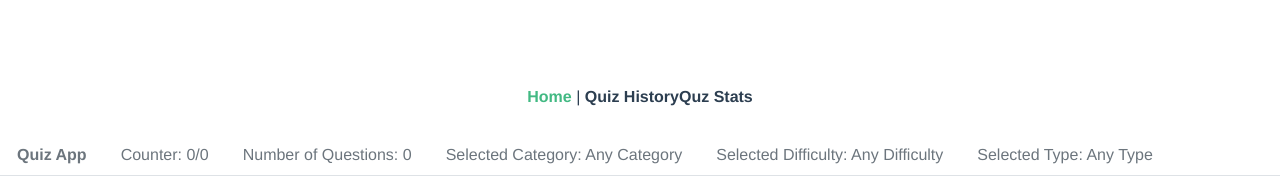
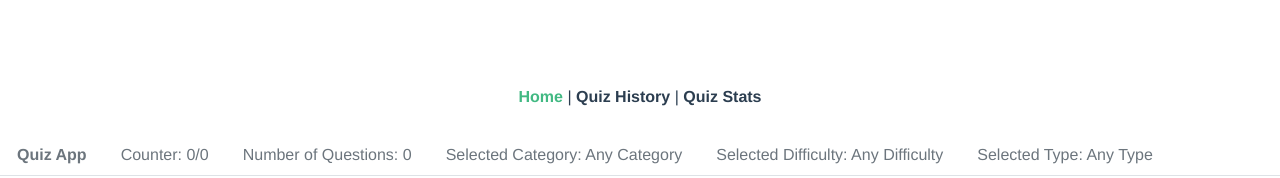
Before and after one commit to szcsaba33/evaluationtaskfrontend, a Vue app: page / in a window 1280 px wide. Shown: the top 178 px of the page. Built offline with nearby package versions, Linux system fonts and the light colour scheme.

Commit message:
Quiz stats update

```diff
--- a/src/App.vue
+++ b/src/App.vue
@@ -2,8 +2,8 @@
   <div id="app">
     <div id="nav">
       <router-link to="/">Home</router-link> |
-      <router-link to="/history">Quiz History</router-link>
-      <router-link to="/stats">Quz Stats</router-link>
+      <router-link to="/history">Quiz History</router-link> |
+      <router-link to="/stats">Quiz Stats</router-link>
     </div>
     <router-view/>
   </div>
--- a/src/views/StatsView.vue
+++ b/src/views/StatsView.vue
@@ -1,5 +1,7 @@
 <template>
-  <QuizStats/>
+  <div>
+    <QuizStats></QuizStats>
+  </div>
 </template>
 
 <script>
```
